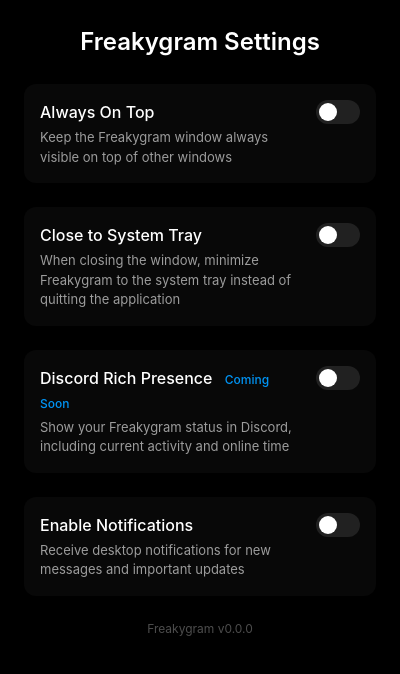
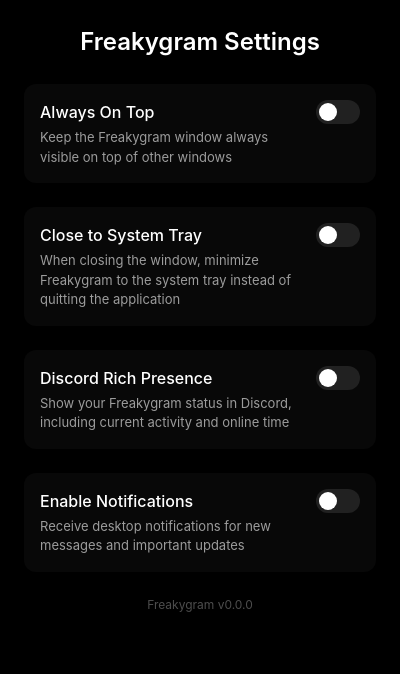
Before and after one commit to jqms/Freakygram, an Electron app: page settings.html in a window 400 px wide. Drawn offline with Linux system fonts and the light colour scheme; no server answers.

Commit message:
discord rpc settings menu

```diff
--- a/settings.html
+++ b/settings.html
@@ -166,10 +166,10 @@
             <span class="slider"></span>
         </label>
     </div>
-
+<!--  <span class="coming-soon">Coming Soon</span> -->
     <div class="setting">
         <div class="setting-content">
-            <div class="setting-title">Discord Rich Presence <span class="coming-soon">Coming Soon</span></div>
+            <div class="setting-title">Discord Rich Presence</div>
             <div class="setting-description">Show your Freakygram status in Discord, including current activity and online time</div>
         </div>
         <label class="switch">
```
